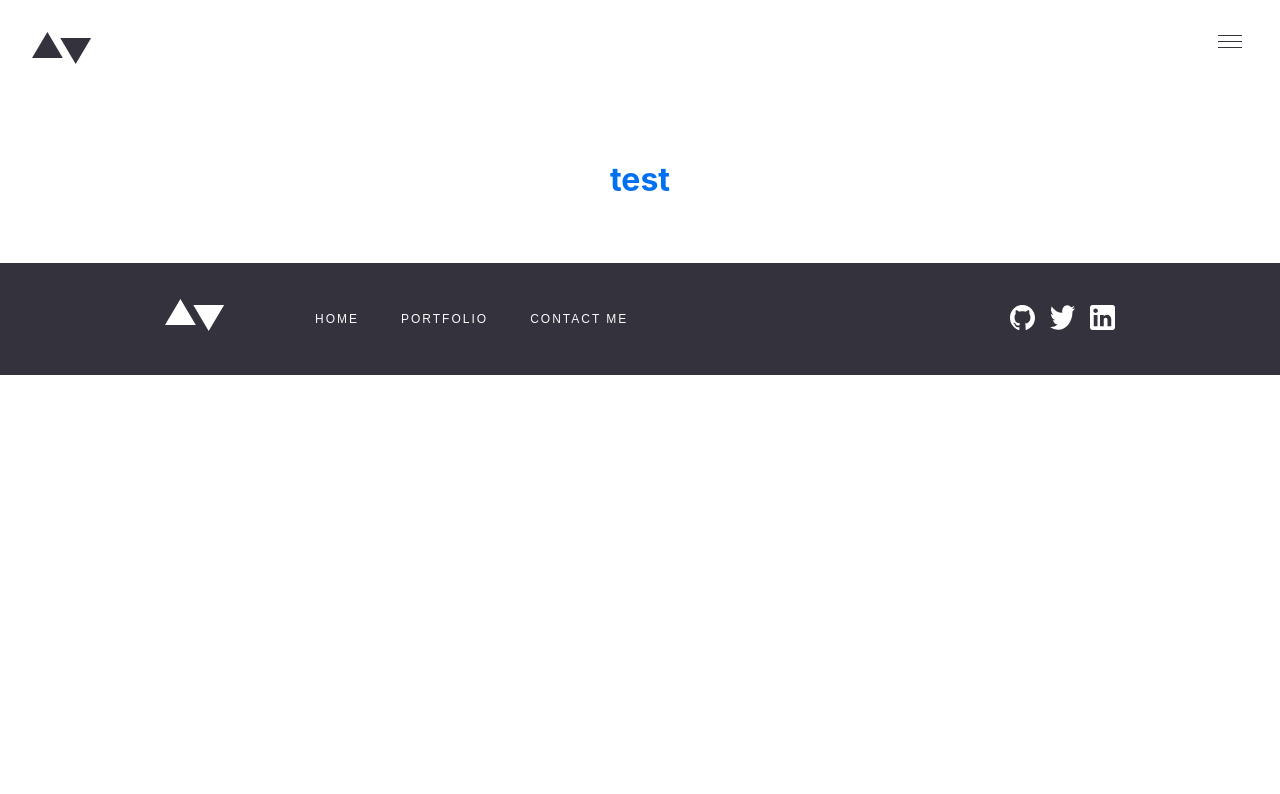
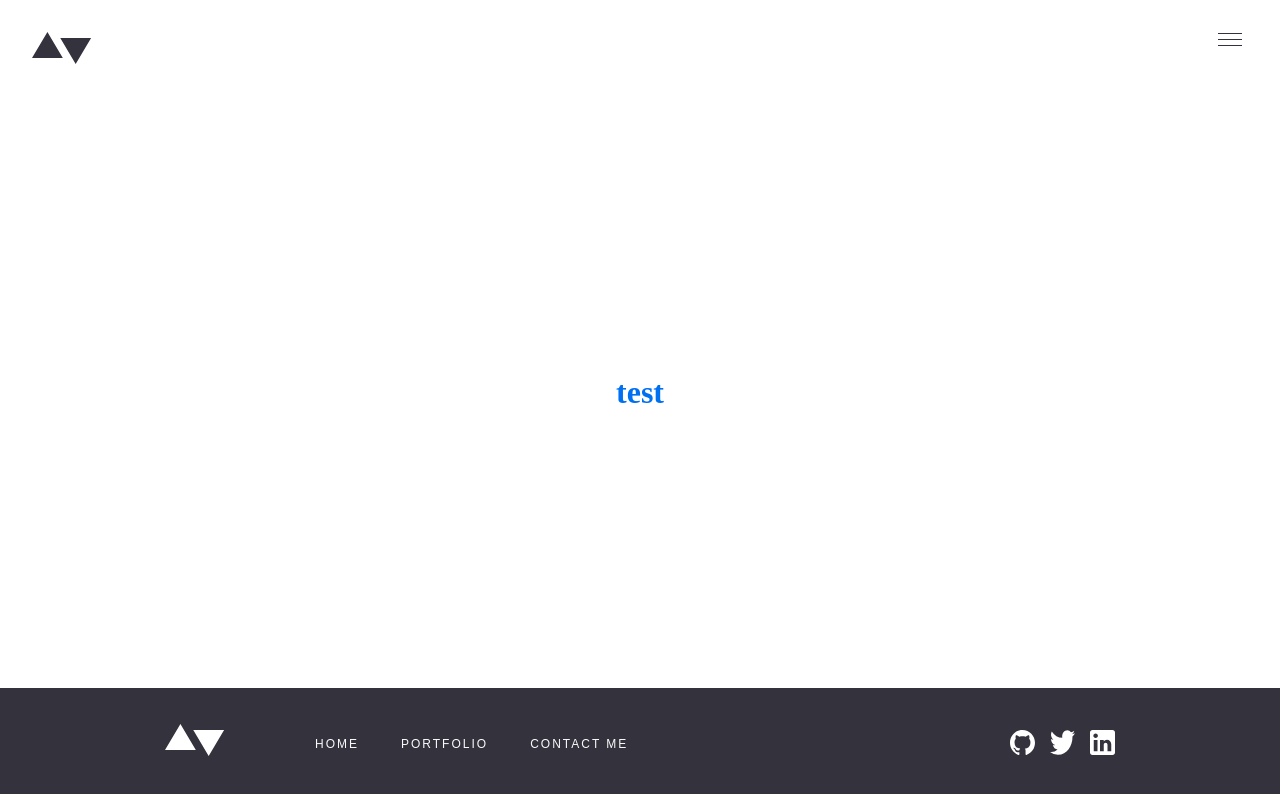
Before and after one commit to Eileenpk/Minimalist-portfolio-website, a Next.js app: page / in a window 1280 px wide. Shown: the top 794 px of the page. Built offline with nearby package versions, Linux system fonts and the light colour scheme.

Commit message:
update meta data in head

```diff
--- a/pages/index.js
+++ b/pages/index.js
@@ -7,8 +7,13 @@ export default function Home() {
   return (
     <div className={styles.container}>
       <Head>
-        <title>Minimalist portfolio website</title>
-        <meta name="description" content="Generated by create next app" />
+        <title>Minimalist portfolio website beautiful design at a beautiful price</title>
+        <meta name="description" content="Come see how we create beautiful and useable design to help you get your message to the world." />
+        <meta property="og:title" content="When less gives you more- Minimalist Portfolio" />
+        <meta
+          property="og:description"
+          content="In a world where we are bombarded with ads and visual clutter the minimalist portfolio lets your customers know who you really are."
+        />
         <link rel="icon" href="/favicon.ico" />
       </Head>
       <Header className={styles.header} />
--- a/styles/Footer.module.css
+++ b/styles/Footer.module.css
@@ -28,7 +28,7 @@
     margin-left: 15px;
 }
 
-@media (min-width: 600px) {
+@media (min-width: 650px) {
 
     .logo {
         margin-left: 39px;
--- a/styles/Home.module.css
+++ b/styles/Home.module.css
@@ -1,6 +1,10 @@
 .container {
   padding: 0rem;
   max-width: 100vw;
+  min-height: 100vh;
+  display: flex;
+  flex-direction: column;
+  justify-items: center;
   /* overflow-x: hidden; */
 }
 
@@ -36,9 +40,10 @@
   flex-direction: column;
   align-items: center;
   background-color: var(--heading-color);
+  justify-self: flex-end;
 }
 
-@media (min-width: 600px) {
+@media (min-width: 650px) {
   .footer {
     height: 80px;
     display: flex;
--- a/styles/globals.css
+++ b/styles/globals.css
@@ -14,8 +14,7 @@ html,
 body {
   padding: 0;
   margin: 0;
-  font-family: -apple-system, BlinkMacSystemFont, Segoe UI, Roboto, Oxygen,
-    Ubuntu, Cantarell, Fira Sans, Droid Sans, Helvetica Neue, sans-serif;
+  box-sizing: border-box;
 }
 
 a {
@@ -27,7 +26,7 @@ a {
   box-sizing: border-box;
 }
 
-@media (prefers-color-scheme: dark) {
+/* @media (prefers-color-scheme: dark) {
   html {
     color-scheme: dark;
   }
@@ -35,4 +34,4 @@ a {
     color: white;
     background: black;
   }
-}
+} */
```
